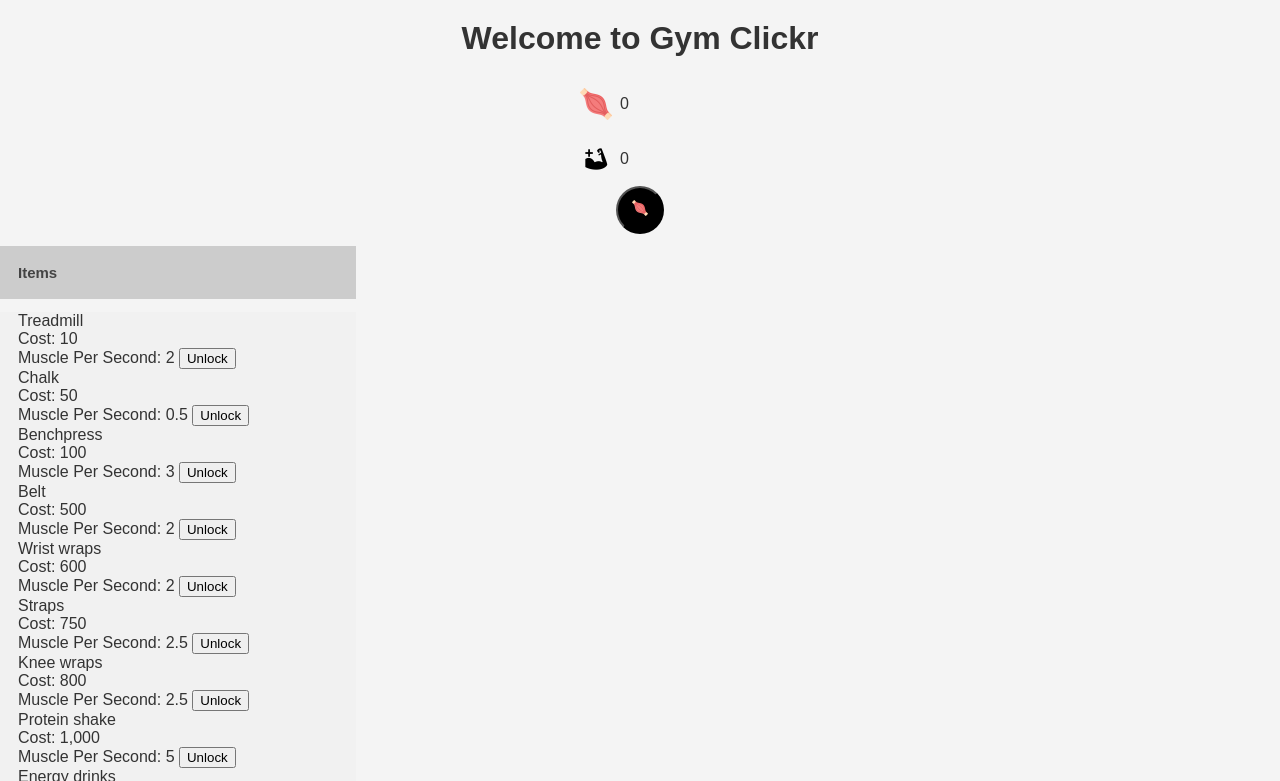
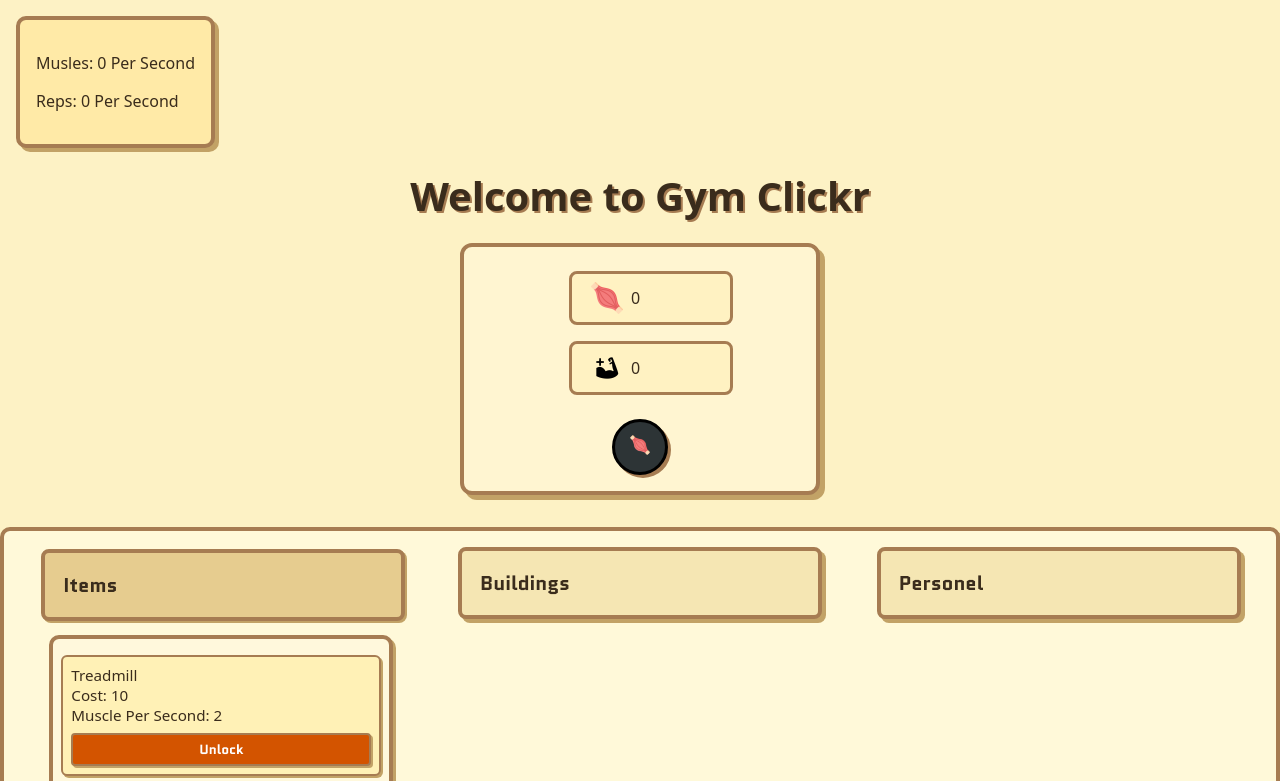
Before and after one commit to JarneDM/gym-clicker, a plain HTML site: page index.html in a window 1280 px wide. Both pictures are taken after a click on the element "Items". Shown: the top 781 px of the page. Drawn offline with Linux system fonts and the light colour scheme; a web font is replaced by a local one.

Commit message:
styleing the game

```diff
--- a/css/main.css
+++ b/css/main.css
@@ -1,9 +1,24 @@
+/* Updated CSS - changes marked with comments */
+
+@import url("https://fonts.googleapis.com/css2?family=Bungee+Spice&family=Bytesized&family=Indie+Flower&family=Quantico:ital,wght@0,400;0,700;1,400;1,700&family=Silkscreen:wght@400;700&family=Yatra+One&display=swap");
+
 body {
-  font-family: Arial, Helvetica, sans-serif;
+  font-family: "Yatra One", system-ui;
   margin: 0;
   padding: 0;
-  background-color: #f4f4f4;
-  color: #333;
+  background-color: #fdf2c5;
+  color: #3a2c1c;
+}
+
+.passive {
+  margin-top: 1rem;
+  margin-left: 1rem;
+  background-color: #ffeaa7;
+  padding: 1rem;
+  border: 4px solid #a67c52;
+  box-shadow: 4px 4px 0 #c2a266;
+  border-radius: 10px;
+  width: fit-content;
 }
 
 img {
@@ -13,7 +28,8 @@ img {
 .title {
   text-align: center;
   margin: 20px 0;
-  font-size: 2rem;
+  font-size: 2.5rem;
+  text-shadow: 2px 2px #a67c52;
 }
 
 .counter-container {
@@ -22,44 +38,47 @@ img {
   align-items: center;
   margin: 0 auto;
   width: 20rem;
+  padding: 1rem;
+  background-color: #fff5d1;
+  border: 4px solid #a67c52;
+  border-radius: 12px;
+  box-shadow: 5px 5px 0 #c2a266;
 }
 
 .counters {
   display: flex;
   justify-content: center;
   align-items: center;
-  margin: 0 auto;
-  width: 10rem;
-  padding: 0.7rem;
+  margin: 0.5rem auto;
+  background-color: #fff2c2;
+  border: 3px solid #a67c52;
+  border-radius: 8px;
+  padding: 0.5rem;
+  width: 100%;
 }
-/* .counters {
-} */
 
 .counter-container .btn {
-  background-color: black;
+  background-color: #2d3436;
   color: white;
-  /* padding: 10px 20px; */
-  text-align: center;
-  text-decoration: none;
-  display: inline-block;
   font-size: 16px;
-  margin: 0 auto;
   cursor: pointer;
-  width: 3rem;
-  height: 3rem;
+  width: 3.5rem;
+  height: 3.5rem;
+  border: 3px solid #000;
   border-radius: 50%;
-  transition: 0.3s ease;
+  transition: 0.2s ease;
+  margin: 1rem auto 0;
+  box-shadow: 3px 3px 0 #a67c52;
 }
 
 .btn:hover {
   background-color: white;
   color: black;
-  border: 1px solid black;
-  transition: 0.3s ease;
+  transform: translate(1px, 1px);
 }
 
 .click {
-  height: 1rem;
+  height: 1.2rem;
 }
 
 .counter {
@@ -67,27 +86,97 @@ img {
   width: 5rem;
 }
 
+.item-container {
+  display: flex;
+  flex-direction: row;
+  flex-wrap: wrap;
+  justify-content: space-around;
+  gap: 1rem;
+  padding: 1rem;
+  max-width: 100rem;
+  margin: 2rem auto;
+  background-color: #fff9d9;
+  border: 4px solid #a67c52;
+  border-radius: 10px;
+  box-shadow: 4px 4px 0 #c2a266;
+}
+
+.menu-block {
+  flex: 1;
+  min-width: 300px;
+  max-width: 100%;
+  display: flex;
+  flex-direction: column;
+  align-items: center;
+}
+
 .menu {
-  background-color: #eee;
-  color: #444;
+  font-family: "Quantico", sans-serif;
+  background-color: #f5e6b3;
+  color: #3a2c1c;
   cursor: pointer;
   padding: 18px;
   width: 20rem;
-  border: none;
+  border: 4px solid #a67c52;
+  border-radius: 8px;
   text-align: left;
   outline: none;
-  font-size: 15px;
+  font-size: 20px;
+  box-shadow: 4px 4px 0px #c2a266;
+  transition: all 0.1s ease-in-out;
+  margin: 0;
 }
 
 .active,
 .menu:hover {
-  background-color: #ccc;
+  background-color: #e6cc8f;
+  box-shadow: 2px 2px 0px #c2a266;
+  transform: translate(2px, 2px);
 }
 
 .content {
-  padding: 0 18px;
+  padding: 1rem;
   display: none;
   overflow: hidden;
-  background-color: #f1f1f1;
+  background-color: #fff8dc;
   width: 20rem;
+  border: 4px solid #a67c52;
+  border-radius: 10px;
+  box-shadow: 3px 3px 0 #c2a266;
+  margin: 1rem 0 1rem 0;
+  padding: 0.5rem;
 }
+
+.gym__item,
+.gym__buildings,
+.gym__personel {
+  margin: 0.5rem 0;
+  padding: 0.5rem;
+  background-color: #fff1b6;
+  border: 2px solid #a67c52;
+  border-radius: 6px;
+  box-shadow: 2px 2px 0 #c2a266;
+  font-size: 0.95rem;
+  width: auto;
+  min-width: 0;
+}
+
+.unlock-btn {
+  margin-top: 0.5rem;
+  background-color: #d35400;
+  color: #fff;
+  border: 2px solid #a67c52;
+  padding: 0.3rem 0.6rem;
+  cursor: pointer;
+  border-radius: 4px;
+  font-weight: bold;
+  font-family: "Quantico", sans-serif;
+  box-shadow: 2px 2px 0 #c2a266;
+  transition: all 0.1s ease-in-out;
+  width: 100%;
+}
+
+.unlock-btn:hover {
+  background-color: #e67e22;
+  transform: translate(1px, 1px);
+}
--- a/index.html
+++ b/index.html
@@ -9,6 +9,11 @@
 </head>
 
 <body>
+
+    <div class="passive">
+        <p>Musles: <span id="mps"></span></p>
+        <p>Reps: <span id="rps"></span></p>
+    </div>
     <h1 class="title">Welcome to Gym Clickr</h1>
 
     <div class="counter-container">
@@ -25,13 +30,22 @@
     </div>
 
     <div class="item-container">
+        <div class="menu-block">
             <h2 class="menu">Items</h2>
             <div class="items content" id="items"></div>
+        </div>
+
+        <div class="menu-block">
             <h2 class="menu">Buildings</h2>
             <div class="buildings content" id="buildings"></div>
+        </div>
+
+        <div class="menu-block">
             <h2 class="menu">Personel</h2>
             <div class="personel content" id="personel"></div>
         </div>
+    </div>
+
 
     <script src="./js/game.js" type="module"></script>
     <script src="./js/collapsible.js"></script>
--- a/js/components/unlocks/buildings.js
+++ b/js/components/unlocks/buildings.js
@@ -1,4 +1,5 @@
 import { buildings } from "../../data/data.js";
+import { renderPassives } from "../../core/render.js";
 
 export default class Building {
   constructor(classname, { name, cost, rps = 0 }) {
@@ -64,4 +65,5 @@ export function unlockBuilding(button) {
   // update UI
   button.style.display = "none";
   building.unlocked = true;
+  renderPassives();
 }
--- a/js/components/unlocks/items.js
+++ b/js/components/unlocks/items.js
@@ -1,4 +1,5 @@
 import items from "../../data/data.js"; // Ensure this path is correct relative to the file location
+import { renderPassives } from "../../core/render.js";
 
 export default class Item {
   constructor(classname, { name, cost, mps = 0 }) {
@@ -14,11 +15,15 @@ export default class Item {
 
     return `
       <div class="${this.classname}">
+  <div class="item-row">
     <span class="item-name name">${this.name}</span>
-        <br>
+  </div>
+  <div class="item-row">
     <span class="item-cost cost">Cost: ${this.cost.toLocaleString()}</span>
-        <br>
+  </div>
+  <div class="item-row">
     <span class="item-mps mps">Muscle Per Second: ${this.mps}</span>
+  </div>
   <button
     class="unlock-btn"
     data-itemname="${this.name}"
@@ -49,4 +54,6 @@ export function unlockItem(button) {
 
   button.style.display = "none";
   item.unlocked = true;
+
+  renderPassives();
 }
--- a/js/components/unlocks/personel.js
+++ b/js/components/unlocks/personel.js
@@ -1,4 +1,5 @@
 import { personel } from "../../data/data.js";
+import { renderPassives } from "../../core/render.js";
 
 export default class Personel {
   constructor(classname, { name, cost, rps = 0 }) {
@@ -63,4 +64,7 @@ export function unlockPersonel(button) {
   // update UI
   button.style.display = "none";
   person.unlocked = true;
+
+  // Dynamically update rps and mps
+  renderPassives();
 }
--- a/js/core/init.js
+++ b/js/core/init.js
@@ -5,7 +5,7 @@
 import addMuscles, { addMusclesPerSecond, addRepsPerSecond } from "../components/muscles.js";
 import loadSavedData from "./storage.js";
 import setupEventListeners from "./events.js";
-import renderItems, { renderBuildings, renderPersonel } from "./render.js";
+import renderItems, { renderBuildings, renderPassives, renderPersonel } from "./render.js";
 // import renderBuildings from "../components/unlocks/buildings.js";
 
 // =========================
@@ -16,6 +16,8 @@ const btn = document.querySelector("#click-btn");
 const $items = document.querySelector("#items");
 const $buildings = document.querySelector("#buildings");
 const $personel = document.querySelector("#personel");
+const $mps = document.querySelector("#mps");
+const $rps = document.querySelector("#rps");
 
 // =========================
 // Initialization
@@ -29,6 +31,7 @@ function initializeGame() {
   renderItems($items);
   renderBuildings($buildings);
   renderPersonel($personel);
+  renderPassives($mps, $rps);
 
   // passive income
   addMusclesPerSecond();
--- a/js/core/render.js
+++ b/js/core/render.js
@@ -62,3 +62,14 @@ export function renderPersonel($personelDiv) {
     }
   });
 }
+
+export function renderPassives() {
+  const $mps = document.querySelector("#mps");
+  const $rps = document.querySelector("#rps");
+
+  const mps = parseFloat(localStorage.getItem("musclePerSecond") || 0);
+  const rps = parseFloat(localStorage.getItem("repsPerSecond") || 0);
+
+  $mps.textContent = `${mps.toLocaleString()} Per Second`;
+  $rps.textContent = `${rps.toLocaleString()} Per Second`;
+}
--- a/js/data/data.js
+++ b/js/data/data.js
@@ -64,6 +64,9 @@ export const personel = [
   { name: "Dance Instructor", rps: 30, cost: 15000000, unlocked: false, level: 0, costMultiplier: 2.5 },
   { name: "Martial Arts Instructor", rps: 50, cost: 20000000, unlocked: false, level: 0, costMultiplier: 2.6 },
   { name: "Sports Coach", rps: 100, cost: 15000000, unlocked: false, level: 0, costMultiplier: 2.7 },
+  { name: "Strength and Conditioning Coach", rps: 200, cost: 50000000, unlocked: false, level: 0, costMultiplier: 2.8 },
+  { name: "Exercise Physiologist", rps: 500, cost: 100000000, unlocked: false, level: 0, costMultiplier: 2.9 },
+  { name: "Sports Scientist", rps: 1000, cost: 500000000, unlocked: false, level: 0, costMultiplier: 3.0 },
 ];
 
 // THE COST OF SKILLS IS IN REPS
```
Lines whose indentation alone changed are shown as unchanged.
